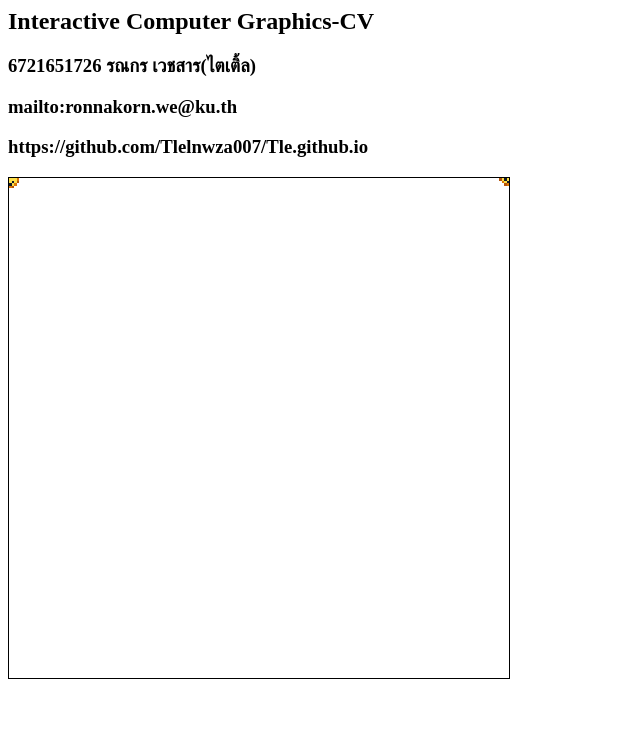
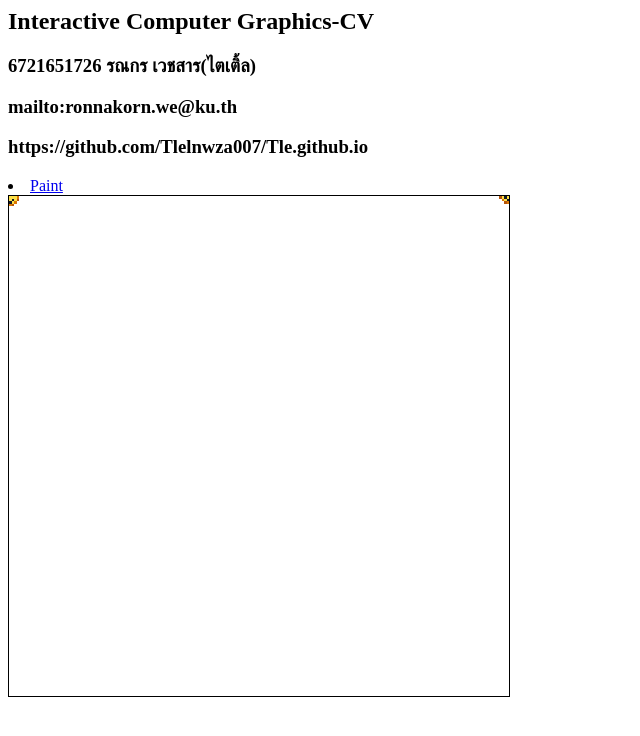
Before and after one commit to Tlelnwza007/Tle.github.io, a plain HTML site: page index.html in a window 1280 px wide. Shown: the whole page, without its empty margins (0-640 px from the left). Drawn offline with Linux system fonts and the light colour scheme.

Commit message:
Update index.html

```diff
--- a/index.html
+++ b/index.html
@@ -8,6 +8,7 @@
 <h3>6721651726 รณกร เวชสาร(ไตเติ้ล)</h3>
 <h3>mailto:ronnakorn.we@ku.th</h3>
   <h3>https://github.com/Tlelnwza007/Tle.github.io</h3>
+  <li><a href = "Paint.html">Paint</a></li>
 <canvas id="canvas" width="200" height="200"
 style="width:500px; height:500px; border:1px solid #000; image-rendering: pixelated;">
 </canvas>
```
